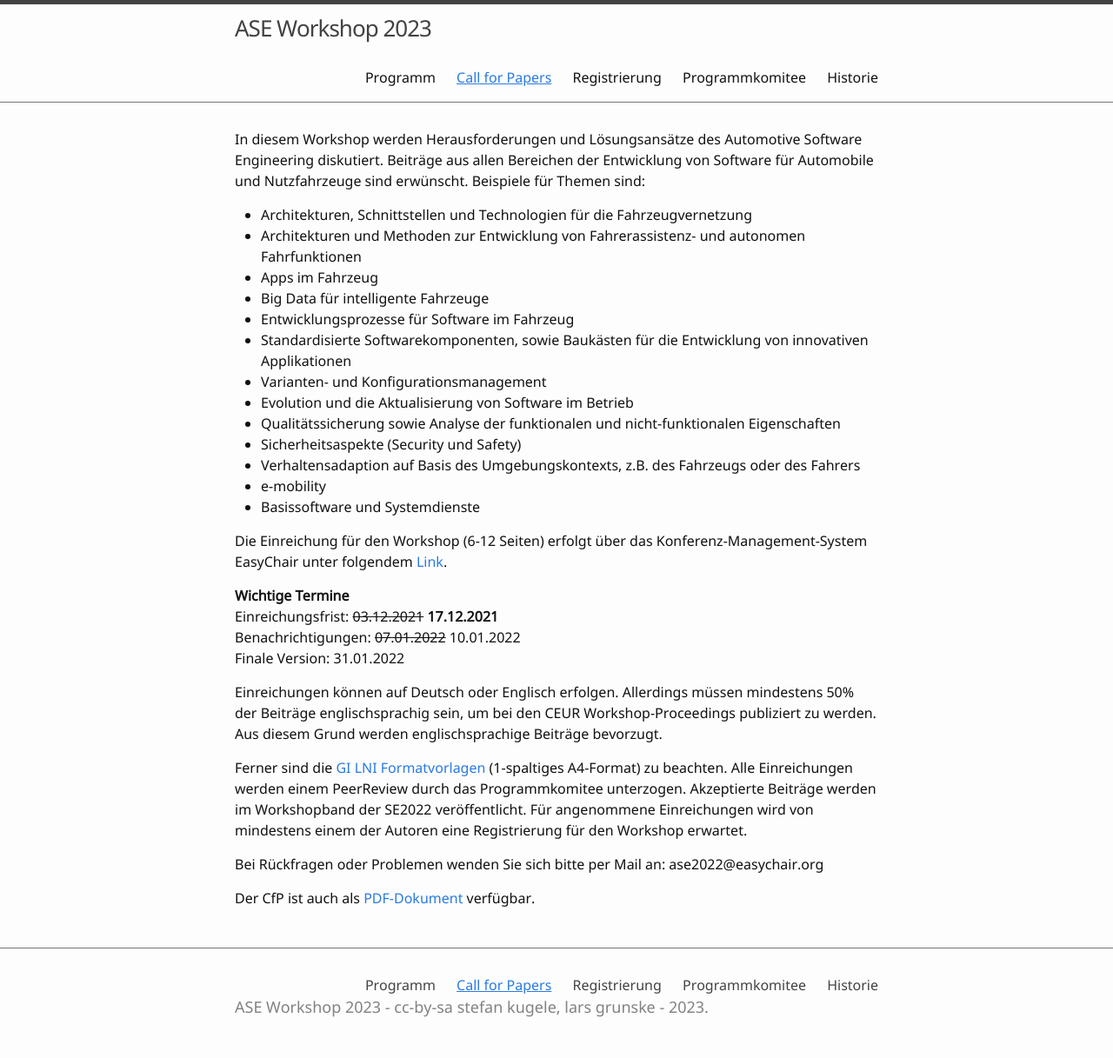
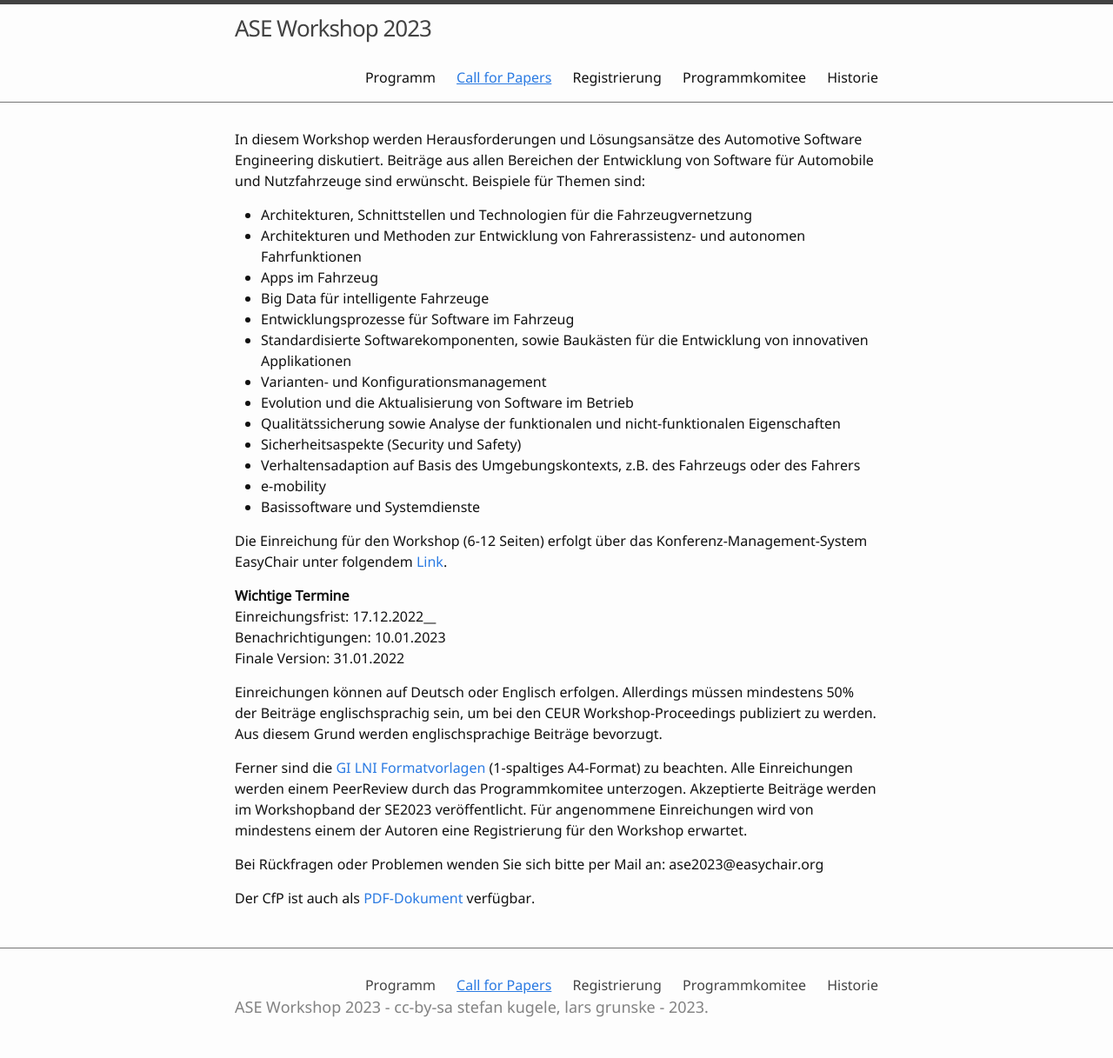
Before and after one commit to ASE-Workshop/2023, a Jekyll site: the page built from 1-call-for-papers.md, in a window 1280 px wide. Shown: the whole page at 87% size. Built offline with Jekyll 4.4.1, drawn with Linux system fonts in a browser that asks for light colours.

Commit message:
Update 1-call-for-papers.md

```diff
--- a/1-call-for-papers.md
+++ b/1-call-for-papers.md
@@ -23,15 +23,15 @@ In diesem Workshop werden Herausforderungen und Lösungsansätze des Automotive
 Die Einreichung für den Workshop (6-12 Seiten) erfolgt über das Konferenz-Management-System EasyChair unter folgendem [Link](https://easychair.org/conferences/?conf=ase2022).
 
 __Wichtige Termine__\
-Einreichungsfrist: ~~03.12.2021~~ __17.12.2021__\
-Benachrichtigungen: ~~07.01.2022~~ 10.01.2022\
+Einreichungsfrist: 17.12.2022__\
+Benachrichtigungen: 10.01.2023\
 Finale Version: 31.01.2022
 
 
 Einreichungen können auf Deutsch oder Englisch erfolgen. Allerdings müssen mindestens 50% der Beiträge englischsprachig sein, um bei den CEUR Workshop-Proceedings publiziert zu werden. Aus diesem Grund werden englischsprachige Beiträge bevorzugt.
 
-Ferner sind die [GI LNI Formatvorlagen](https://gi.de/service/publikationen/lni#panel-2270-0) (1-spaltiges A4-Format) zu beachten. Alle Einreichungen werden einem PeerReview durch das Programmkomitee unterzogen. Akzeptierte Beiträge werden im Workshopband der SE2022 veröffentlicht. Für angenommene Einreichungen wird von mindestens einem der Autoren eine Registrierung für den Workshop erwartet.
+Ferner sind die [GI LNI Formatvorlagen](https://gi.de/service/publikationen/lni#panel-2270-0) (1-spaltiges A4-Format) zu beachten. Alle Einreichungen werden einem PeerReview durch das Programmkomitee unterzogen. Akzeptierte Beiträge werden im Workshopband der SE2023 veröffentlicht. Für angenommene Einreichungen wird von mindestens einem der Autoren eine Registrierung für den Workshop erwartet.
 
-Bei Rückfragen oder Problemen wenden Sie sich bitte per Mail an: ase2022@easychair.org
+Bei Rückfragen oder Problemen wenden Sie sich bitte per Mail an: ase2023@easychair.org
 
-Der CfP ist auch als [PDF-Dokument](https://github.com/ASE-Workshop/2022/raw/main/images/ASE2022-WorkshopCfP-verlaengert.pdf) verfügbar.
+Der CfP ist auch als [PDF-Dokument](https://github.com/ASE-Workshop/2023/raw/main/images/ASE2023-WorkshopCfP.pdf) verfügbar.
```
